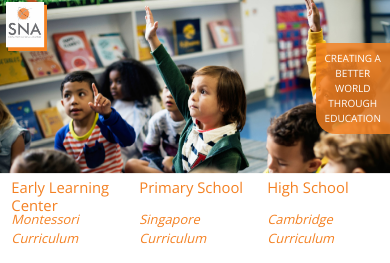
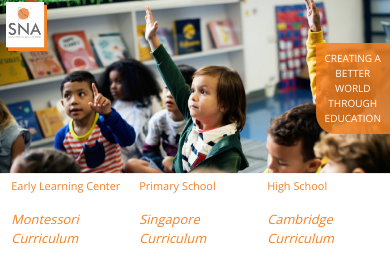
Before and after one commit to sathiyanathan1988/snaproject, a plain HTML site: page index.html in a window 390 px wide. Shown: the top 263 px of the page. Drawn offline with nearby package versions, Linux system fonts and the light colour scheme.

Commit message:
Update style.css

```diff
--- a/style.css
+++ b/style.css
@@ -181,7 +181,7 @@ video {
     width: 100vw;
   }
   .section2 h2 {
-    font-size: 3.8vw;
+    font-size: 2.8vw;
     height: 7.3vw;
   }
   .section2 p {
```
